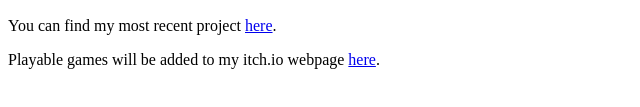
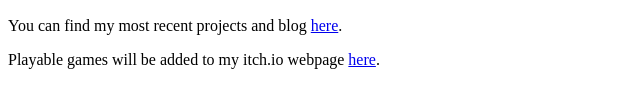
Before and after one commit to DereferenceMyPointer/dereferencemypointer.github.io, a plain HTML site: page index.html in a window 1280 px wide. Shown: the part 429-536 px from the top of the page, without its empty margins (0-640 px from the left). Drawn offline with Linux system fonts and the light colour scheme.

Commit message:
Update index.html

```diff
--- a/index.html
+++ b/index.html
@@ -5,7 +5,7 @@
 <body>
 <h1>DereferenceMyPointer Home<img style="text-align: right" src="https://i.imgur.com/bdZwpP6.png" width="100"></h1>
   <p><img src="https://i.imgur.com/5z6LmJc.gif" width="400"></p>
-  <p>You can find my most recent project <a href="https://dereferencemypointer.github.io/Game-Dev/">here</a>.</p>
+  <p>You can find my most recent projects and blog <a href="https://dereferencemypointer.github.io/Game-Dev/">here</a>.</p>
   <p>Playable games will be added to my itch.io webpage <a href="https://dereferencemypointer.itch.io/">here</a>.</p>
   <!--<p><img src="https://i.imgur.com/a0XuP4E.png" width="400"></p>-->
 </body>
```
